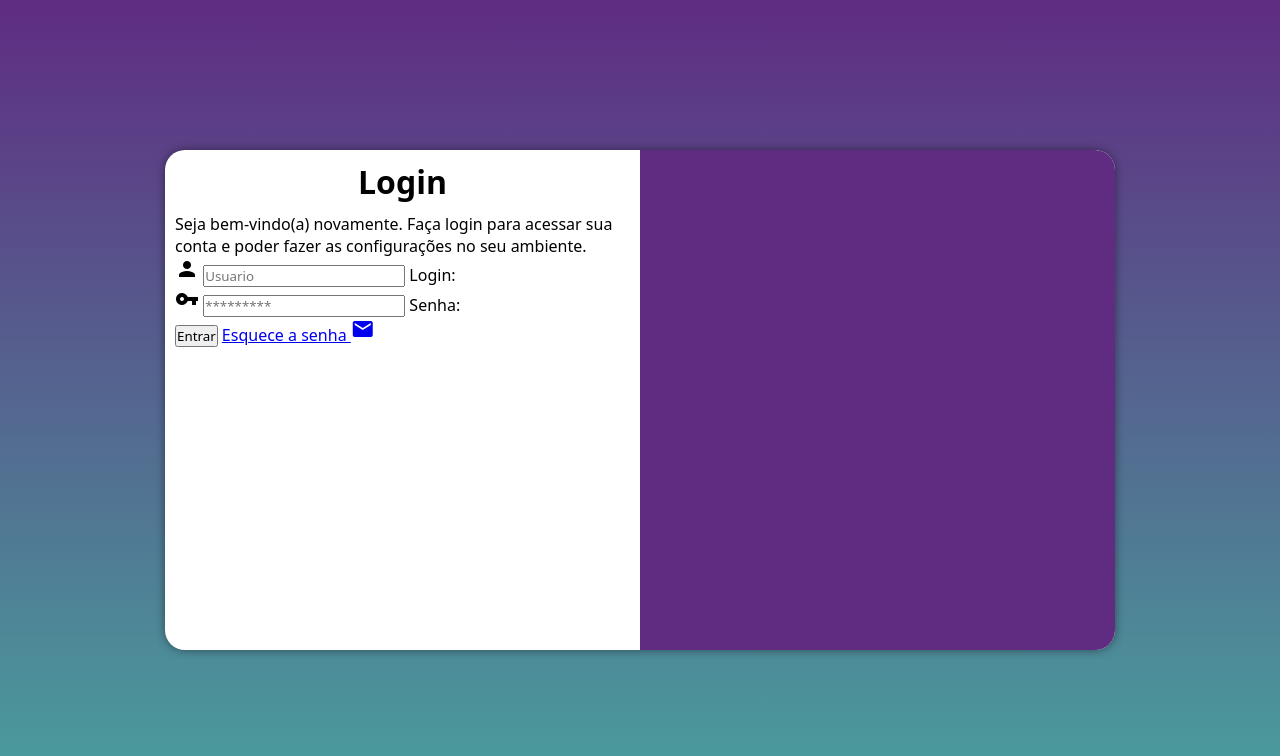
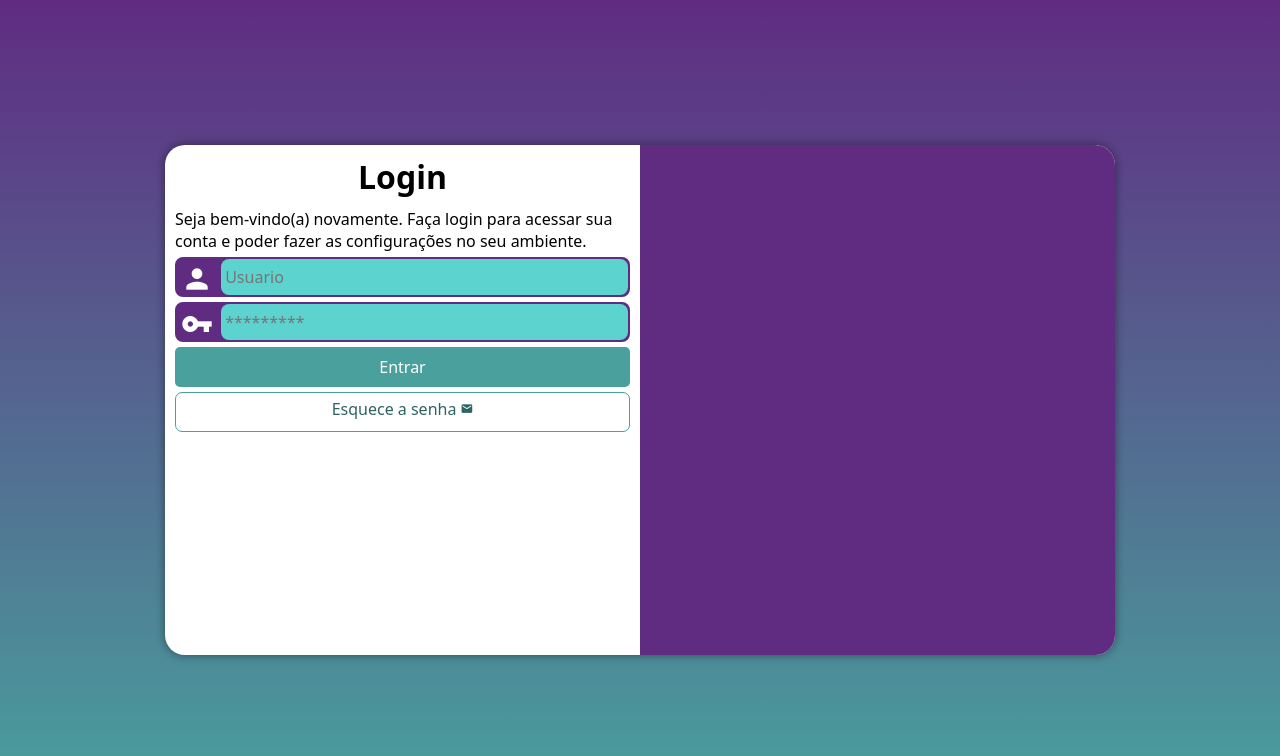
Before and after one commit to GNS784/projeto-login, a plain HTML site: page index.html in a window 1280 px wide. Drawn offline with Linux system fonts and the light colour scheme.

Commit message:
Atualização final

```diff
--- a/estilos/style.css
+++ b/estilos/style.css
@@ -31,7 +31,7 @@ main{
     transform: translate(-50%, -50%);
     background-color: white;
     width: 250px;
-    height: 500px;
+    height: 510px;
     border-radius: 20px;
     overflow: hidden;
     box-shadow: 0px 0px 10px rgba(0, 0, 0, 0.450);
@@ -43,7 +43,7 @@ main{
 #imagem{
     display: block;
     background: #5f2c82 url(../imagens/pexels-soloman-soh-674993-1492232.jpg);
-    height: 200px;
+    height: 180px;
     background-size: cover;
     background-repeat: no-repeat;
 
@@ -62,3 +62,72 @@ main{
 #fomrulario > p{
     font-size: 0.8em;
 }
+.campo > label{ /*CORRETO*/
+    display: none;
+}
+
+.campo > span { /*CORRETO*/
+    color: white;
+    padding: 4px;
+    width: 40px;
+    font-size: 2em;
+
+}
+.campo > input{ /*CORRETO*/
+    background-color: #5dd3cf;
+    font-size: 1em;
+    width: calc(100% - 44.5px);
+    height: 100%;
+    transform: translateY(-12px);
+    border: 0px;
+    border-radius: 8px;
+    padding: 4px;
+}
+.campo > input:focus-within{ /*CORRETO*/
+    background-color: white;
+
+}
+
+form > input[type=submit]{ /*CORRETO*/
+    display: block;
+    font-size: 1em;
+    width: 100%;
+    height: 40px ;
+    background-color: #49a09d;
+    color: white;
+    border: none;
+    border-radius: 5px;
+    cursor: pointer;
+}
+form > input[type=submit]:hover{ /*CORRETO*/
+    background-color: #2d6361;
+}
+form > .campo{ /*CORRETO */
+    background-color: #5f2c82;
+    display: block;
+    border: 2px solid #5f2c82;
+    width: 100%;
+    height: 40px;
+    border-radius: 8px;
+    margin: 5px 0px;
+}
+form > .botao{
+    display: block;
+    text-align: center;
+    font-size: 1em;
+    width: 100%;
+    height: 40px;
+    padding-top: 5px;
+    margin-top: 5px;
+    background-color: white;
+    border: 1px solid #49a09d;
+    border-radius: 7px;
+    text-decoration: none;
+    color: #2d6361;
+}
+form > .botao:hover{
+    background-color: #5dd3cf;
+}
+form > .botao > span{
+    font-size: 0.8em;
+}
--- a/index.html
+++ b/index.html
@@ -29,7 +29,7 @@
                         <label for="isenha">Senha: </label>
                     </div>
                     <input type="submit" value="Entrar">
-                    <a href="esquece.html">
+                    <a href="esquece.html" class="botao">
                         Esquece a senha <span class="material-icons">mail</span>
                     </a>
                 </form>
```
